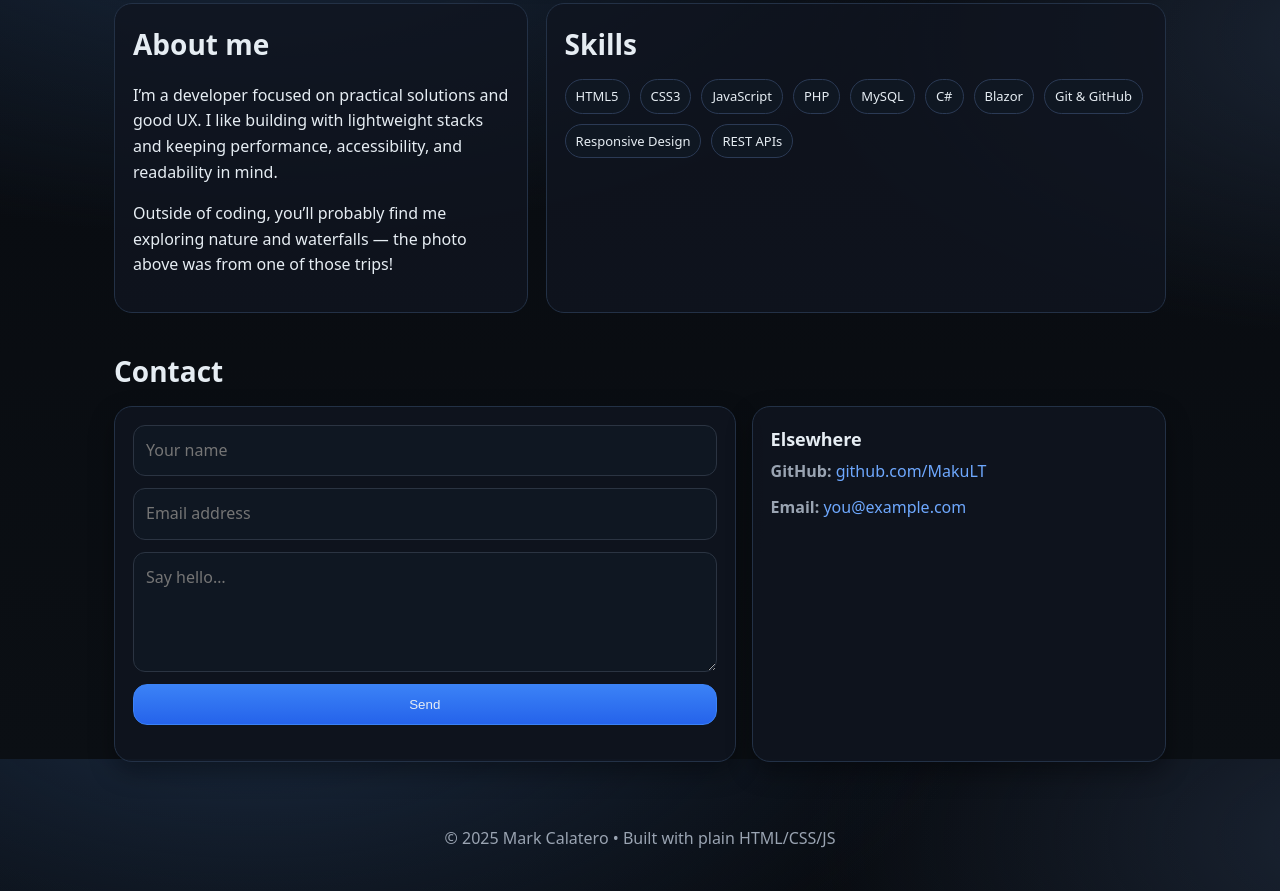
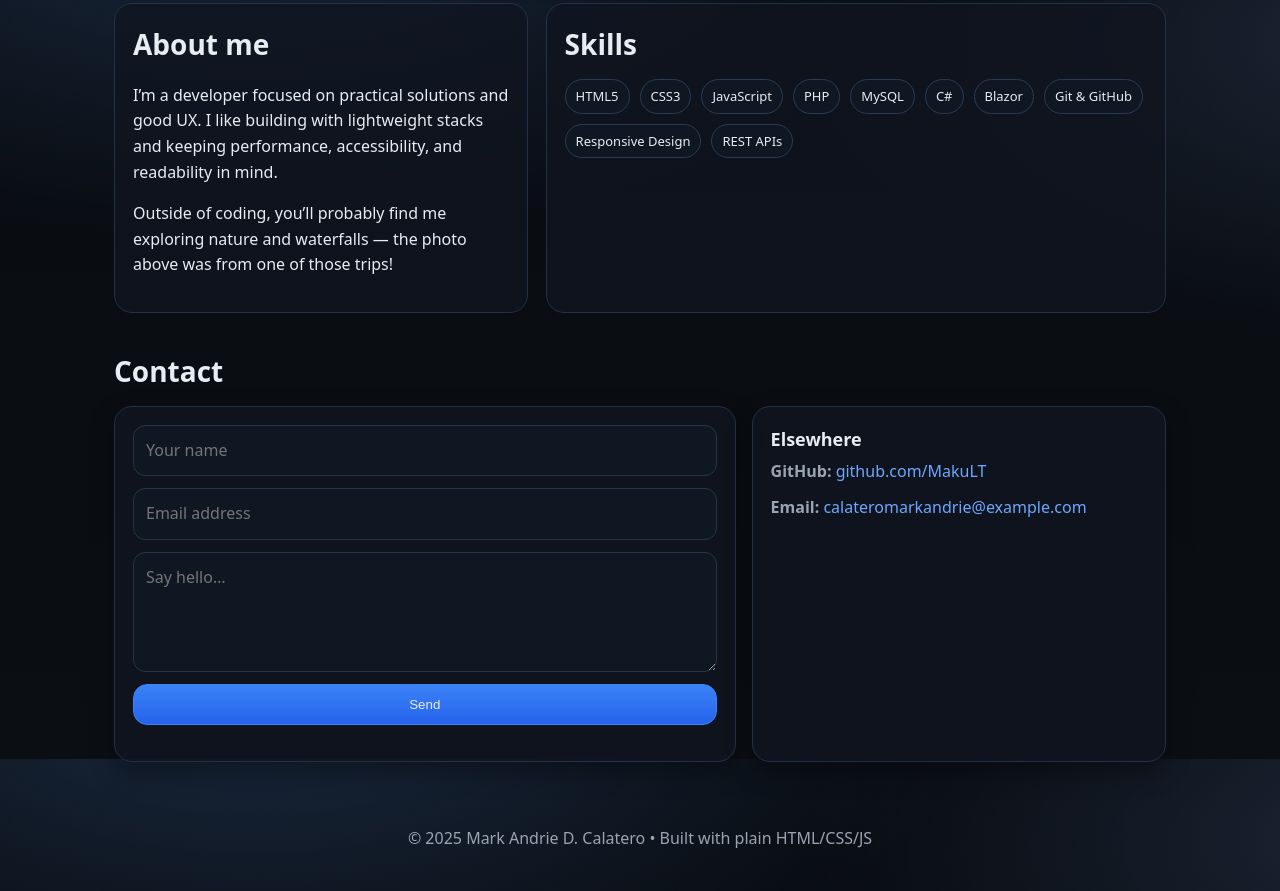
Before and after one commit to MakuLT/github-portfolio, a plain HTML site: page index.html in a window 1280 px wide. Shown: the part 841-1732 px from the top of the page. Drawn offline with Linux system fonts and the light colour scheme.

Commit message:
Update portfolio with new changes

```diff
--- a/index.html
+++ b/index.html
@@ -118,7 +118,7 @@
   <header>
     <div class="nav wrap">
       <div class="brand">
-        <img src="assets/profile.png" alt="Profile photo of Mark Calatero" width="36" height="36">
+        <img src="assets/profile.png" alt="Profile photo of Mark Andrie D. Calatero" width="36" height="36">
         <span>Mark Calatero</span>
       </div>
       <nav class="navlinks" aria-label="Primary">
@@ -127,7 +127,7 @@
         <a href="#contact">Contact</a>
         <a class="btn" href="https://github.com/MakuLT" target="_blank" rel="noopener">GitHub</a>
       </nav>
-      <a class="btn" href="mailto:you@example.com">Email me</a>
+      <a class="btn" href="mailto:calateromarkandrie@example.com">Email me</a>
     </div>
   </header>
 
@@ -237,14 +237,14 @@
         <article class="card">
           <h3>Elsewhere</h3>
           <p><strong>GitHub:</strong> <a href="https://github.com/MakuLT" target="_blank" rel="noopener">github.com/MakuLT</a></p>
-          <p><strong>Email:</strong> <a href="mailto:you@example.com">you@example.com</a></p>
+          <p><strong>Email:</strong> <a href="mailto:calateromarkandrie@example.com">calateromarkandrie@example.com</a></p>
         </article>
       </div>
     </section>
   </main>
 
   <footer class="wrap">
-    <p>© <span id="year"></span> Mark Calatero • Built with plain HTML/CSS/JS</p>
+    <p>© <span id="year"></span> Mark Andrie D. Calatero • Built with plain HTML/CSS/JS</p>
   </footer>
 
   <script>
```
